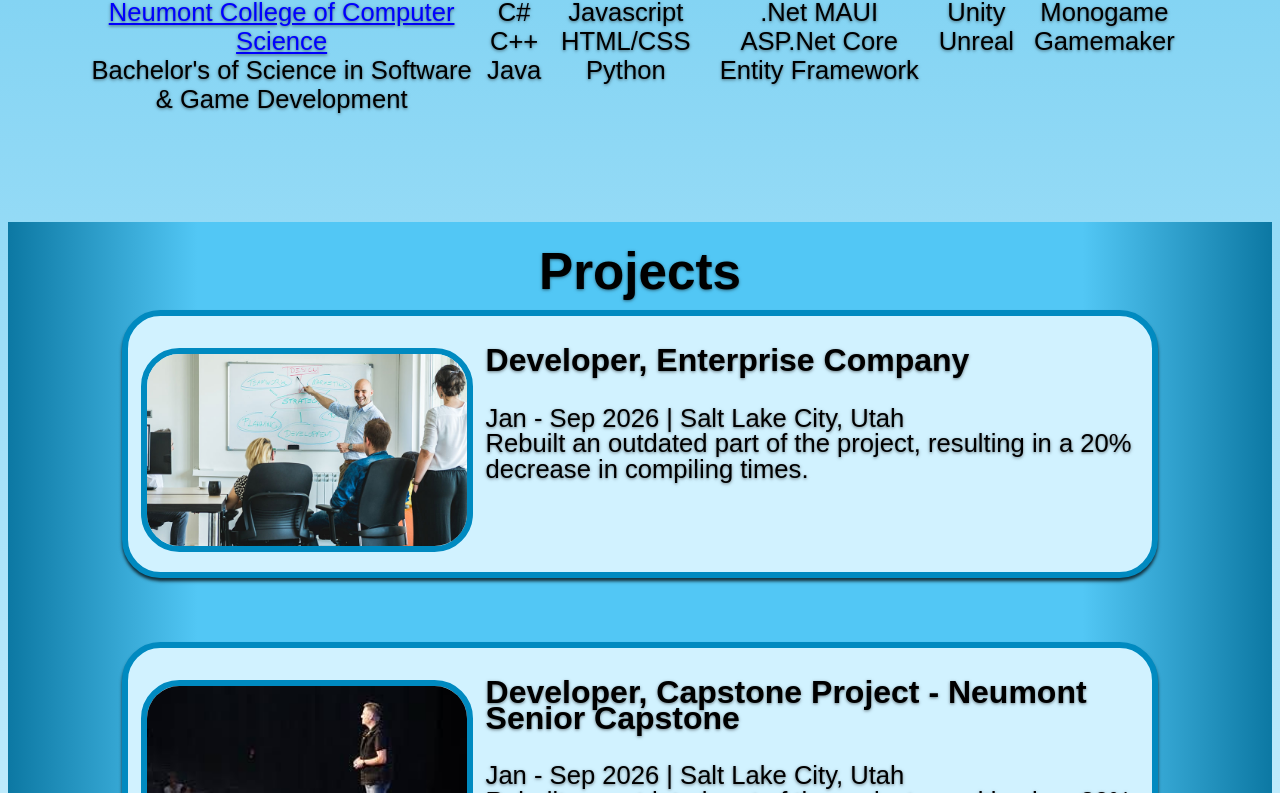
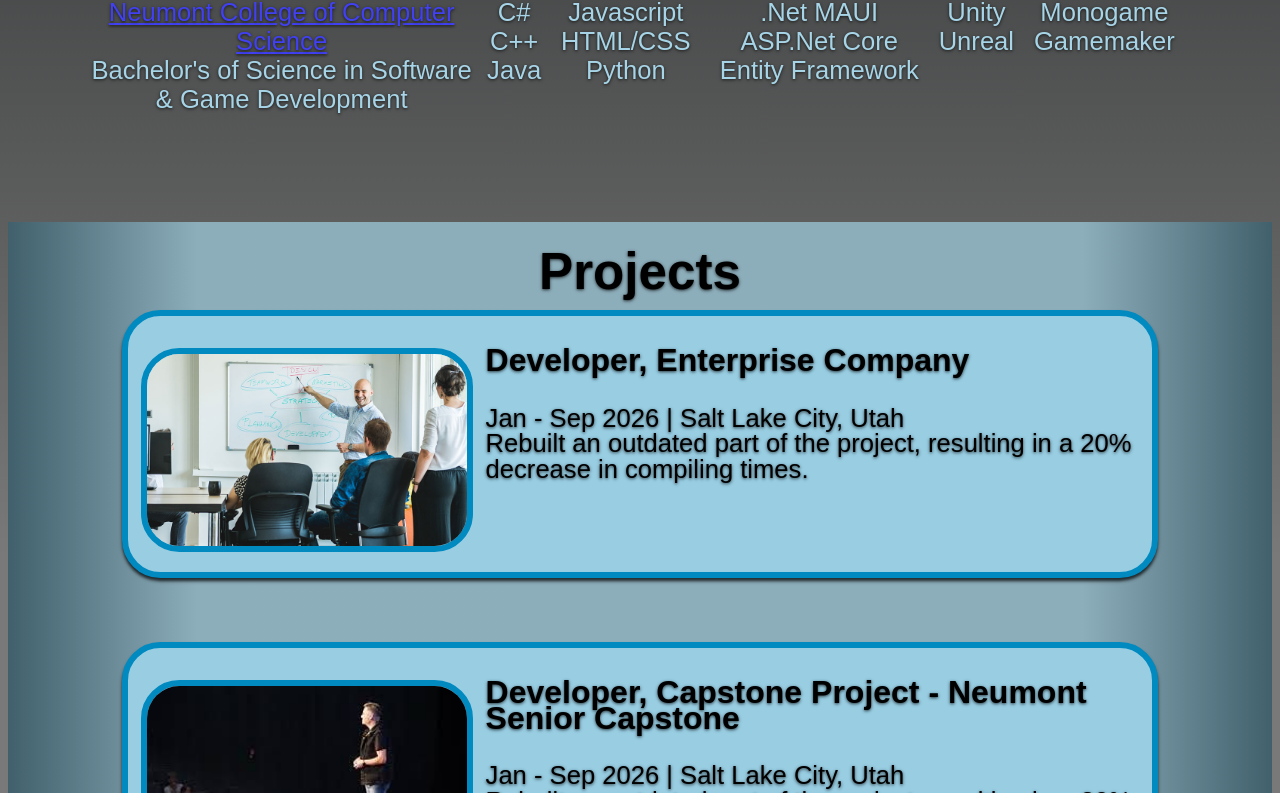
Before and after one commit to Zultrafury/eng210_website, a plain HTML site: page index.html in a window 1280 px wide. Shown: the part 499-1292 px from the top of the page. Drawn offline with Linux system fonts and the light colour scheme; a web font is replaced by a local one.

Commit message:
even better colors

```diff
--- a/style.css
+++ b/style.css
@@ -71,7 +71,7 @@
     width: 80vw;
     height: 20vw;
     vertical-align: center;
-    background-color: rgb(209, 242, 255);
+    background-color: rgb(152, 205, 226);
     box-shadow: 0 0.25vw 0.25vw rgba(0, 0, 0, 0.75);
     img {
         float: left;
@@ -97,13 +97,14 @@
 }
 
 .projectdiv {
+    color: black;
     padding: 1vw 0 1vw;
     background-color: rgb(82, 199, 245);
-    background: linear-gradient(90deg,rgb(12, 120, 163) 0%, rgb(82, 199, 245) 15%, rgb(82, 199, 245) 85%, rgb(12, 120, 163) 100%);
+    background: linear-gradient(90deg,hsl(197, 25%, 34%) 0%, hsl(197, 25%, 64%) 15%, hsl(197, 25%, 64%) 85%, hsl(197, 25%, 34%) 100%);
 }
 
 footer {
-    padding: 0 0 5vw 5vw;
+    padding: 0 0 0 5vw;
     font-style: italic;
     font-weight: bold;
     font-size: 1vw;
@@ -112,11 +113,12 @@ footer {
 .expletus-sans {
     font-family: "Expletus Sans", sans-serif;
     :visited, :link {
-        color: blue;
+        color: rgb(65, 65, 243);
     }
+    color: rgb(167, 213, 231);
     background-color: rgb(209, 242, 255);
-    background: linear-gradient(0deg,rgb(209, 242, 255) 0%, rgb(96, 198, 238) 100%);
-    text-shadow: 0 0.1vw 0.25vw rgba(0, 0, 0, 0.5);
+    background: linear-gradient(0deg,rgb(121, 121, 121) 30%, rgb(34, 36, 37) 100%);
+    text-shadow: 0 0.1vw 0.25vw rgba(0, 0, 0, 0.75);
     animation: fadein 1s ease-in-out;
 }
 
```
